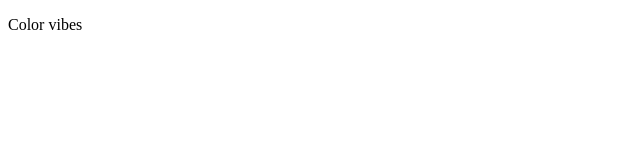
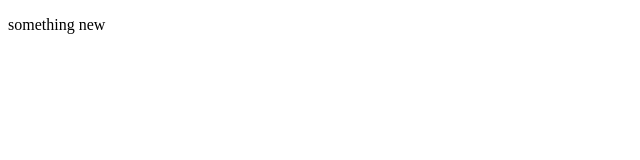
Before and after one commit to troyamelotte/domExamples, a plain HTML site: page theDom2.html in a window 1280 px wide. Shown: the full height of the page, 0-640 px from the left. Drawn offline with Linux system fonts and the light colour scheme.

Commit message:
changed one thing

```diff
--- a/theDom2.html
+++ b/theDom2.html
@@ -5,8 +5,9 @@
     <title></title>
   </head>
   <body>
-    <p id="change-color">Color vibes</p>
+    <p id="change-text">Color vibes</p>
   </body>
   <script type="text/javascript">
+    document.getElementById('change-text').innerHTML="something new"
   </script>
 </html>
```
